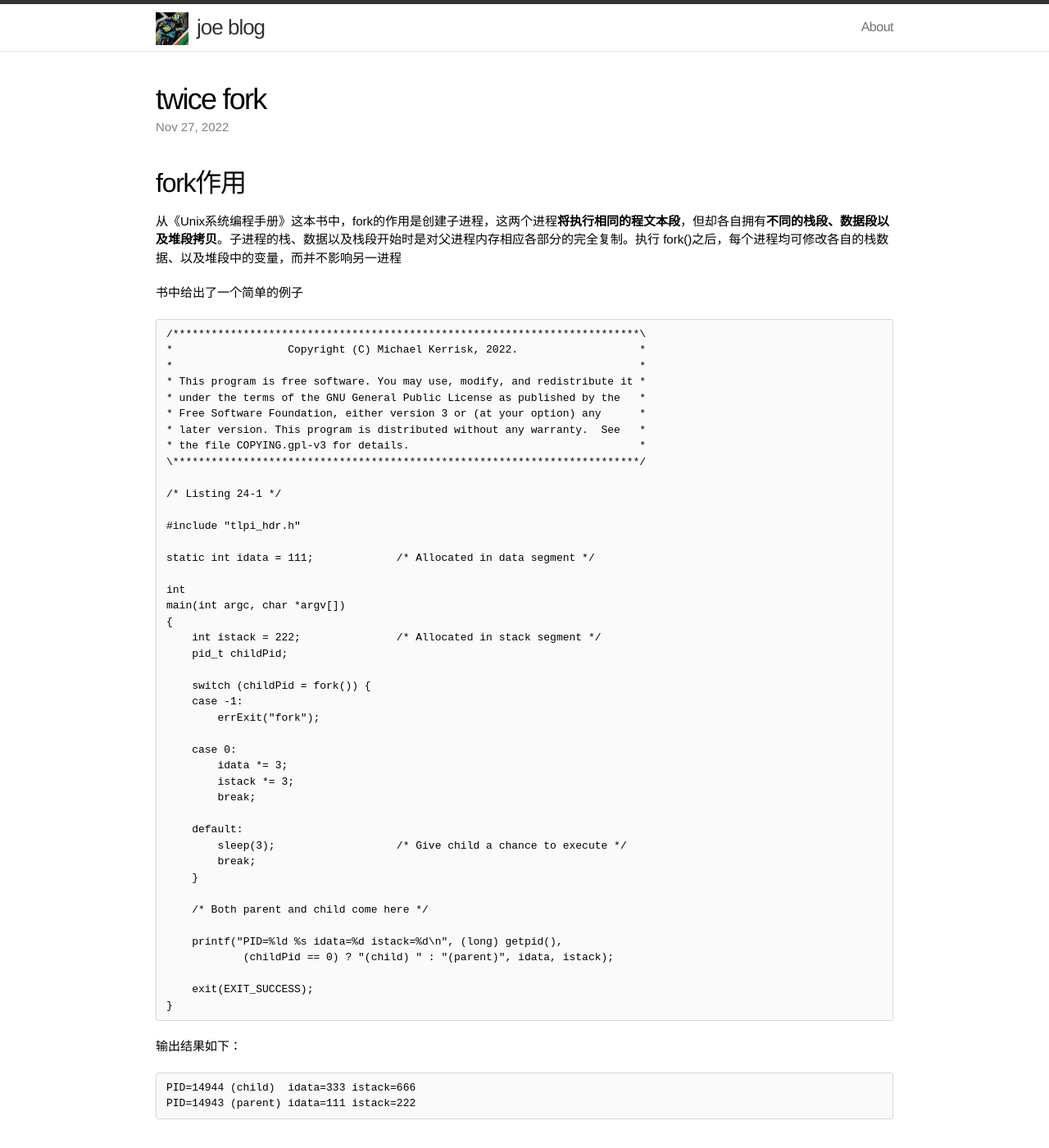
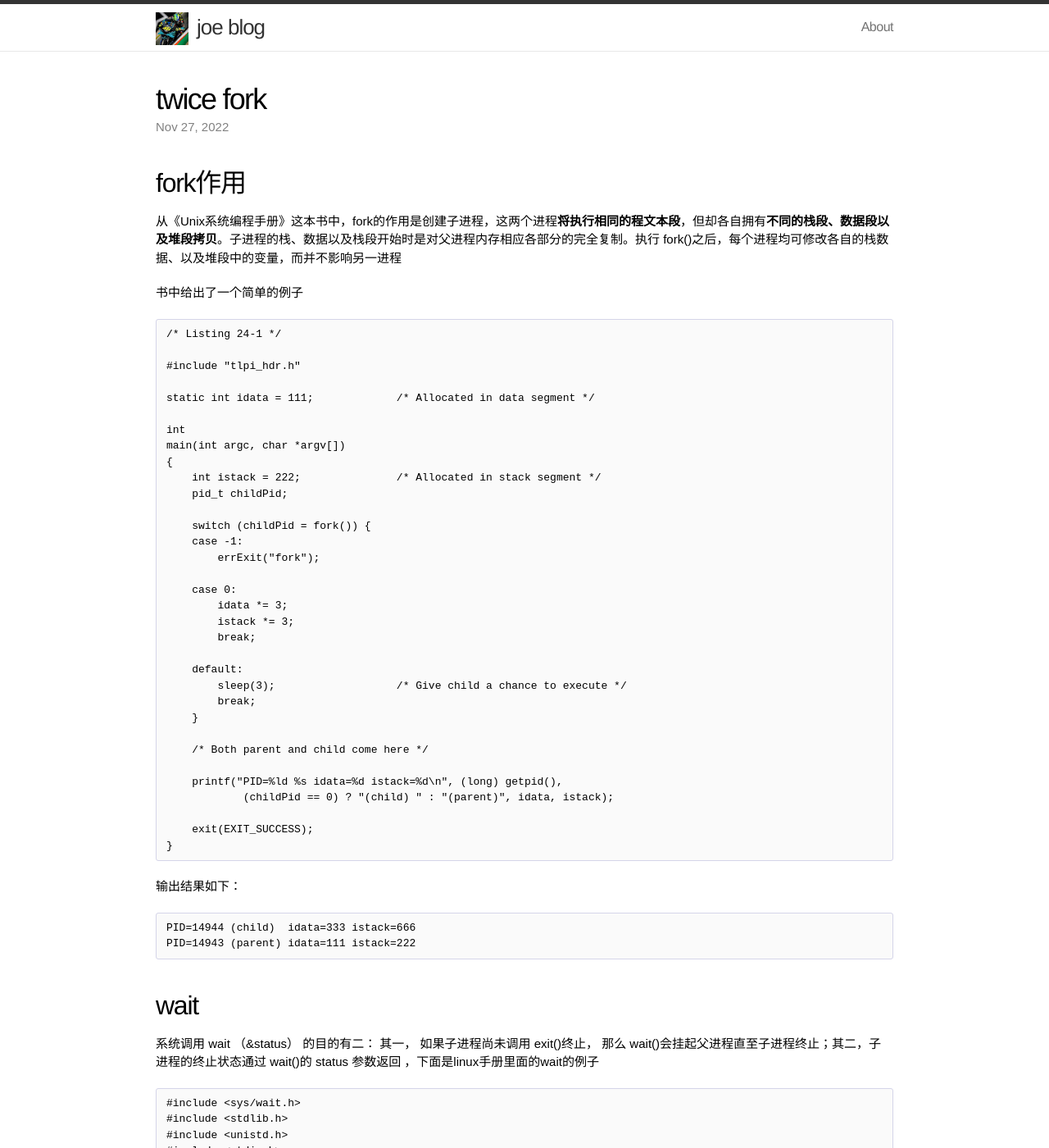
Before and after one commit to zhaoxiaozhou/zhaoxiaozhou.github.io, a Jekyll site: the page built from _posts/2022-12-13-fork-twice.md, in a window 1280 px wide and 1400 px high. Shown: the whole window at 82% size. Built offline with Jekyll 4.4.1, drawn with Linux system fonts in a browser that asks for light colours.

Commit message:
fix pic dir

````diff
--- a/_posts/2022-12-13-fork-twice.md
+++ b/_posts/2022-12-13-fork-twice.md
@@ -38,16 +38,6 @@ pre {
  书中给出了一个简单的例子
 
 ```C++
-/*************************************************************************\
-*                  Copyright (C) Michael Kerrisk, 2022.                   *
-*                                                                         *
-* This program is free software. You may use, modify, and redistribute it *
-* under the terms of the GNU General Public License as published by the   *
-* Free Software Foundation, either version 3 or (at your option) any      *
-* later version. This program is distributed without any warranty.  See   *
-* the file COPYING.gpl-v3 for details.                                    *
-\*************************************************************************/
-
 /* Listing 24-1 */
 
 #include "tlpi_hdr.h"
@@ -140,7 +130,7 @@ main(int argc, char *argv[])
 
 系统调用 execve(pathname， argv， envp)加载一个新程序（路径名为 pathname，参数列表为 argv， 环境变量列表为 envp） 到当前进程的内存。 这将丢弃现存的程序文本段，并为新程序重新创建栈、数据段以及堆。通常将这一动作称为执行（ execing）一个新程序。稍后会介绍构建于 execve()之上的多个库函数，每种都为编程接口提供了实用的变体。在彼此差异无关宏旨的场合，循例会将此类函数统称为 exec()，尽管实际上并没有以之命名的系统调用或者库函数
 
-![image-20221214235222080](C:\Users\joe\AppData\Roaming\Typora\typora-user-images\image-20221214235222080.png)
+![image-20221214235222080](assets\image-20221214235222080.png)
 
 ## waitpid
 
````
Also changed, not shown: other parts of _posts/2022-12-13-fork-twice.md (+0 -2 lines), _posts/assets/image-20221221000611677.png (deleted), assets/image-20221214235222080.png (added), assets/image-20221221000842241.png (renamed from _posts/assets/image-20221221000842241.png), assets/image-20221221000850694.png (renamed from _posts/assets/image-20221221000850694.png), assets/image-20230108195755110.png (renamed from _posts/assets/image-20230108195755110.png).
